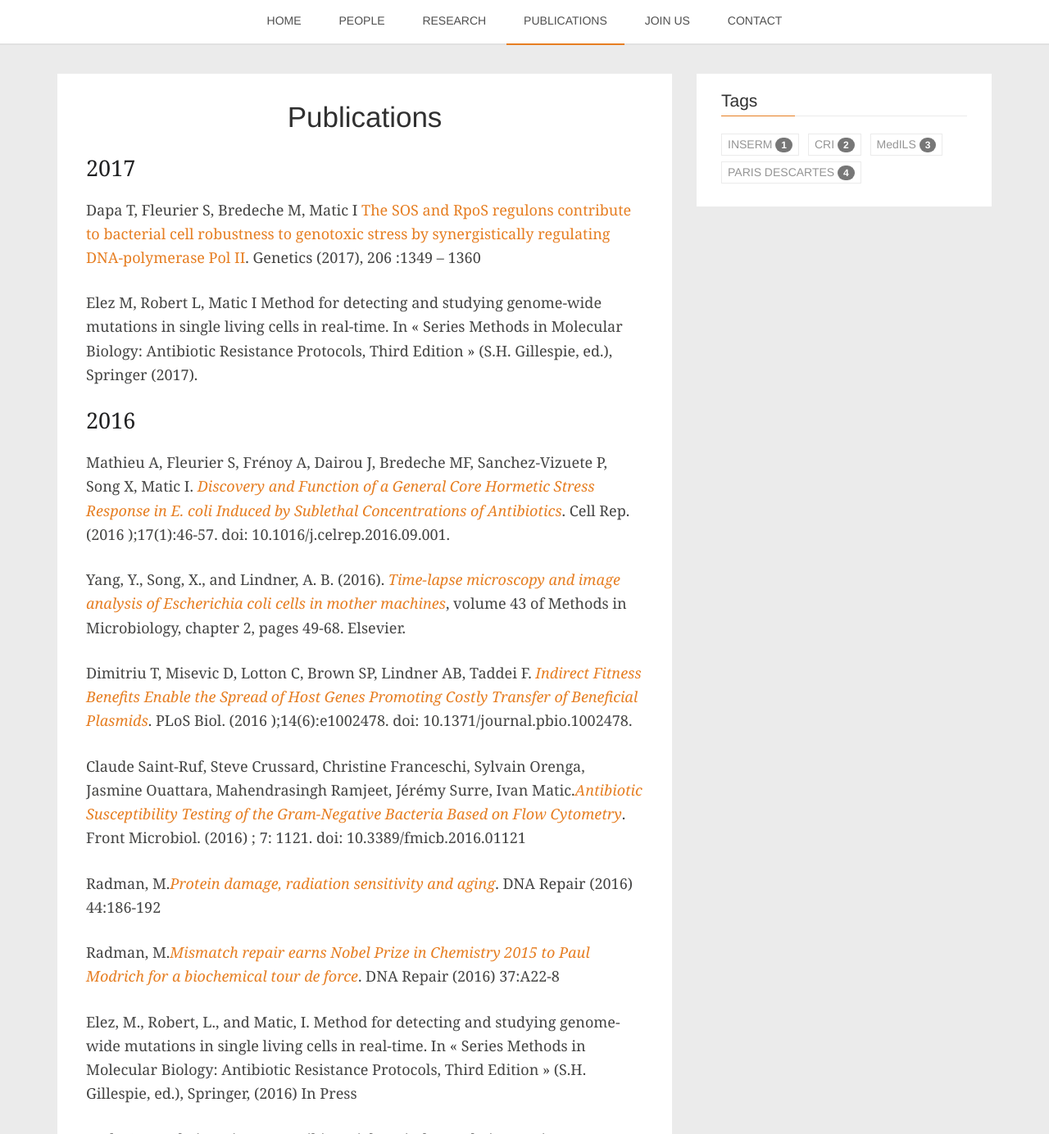
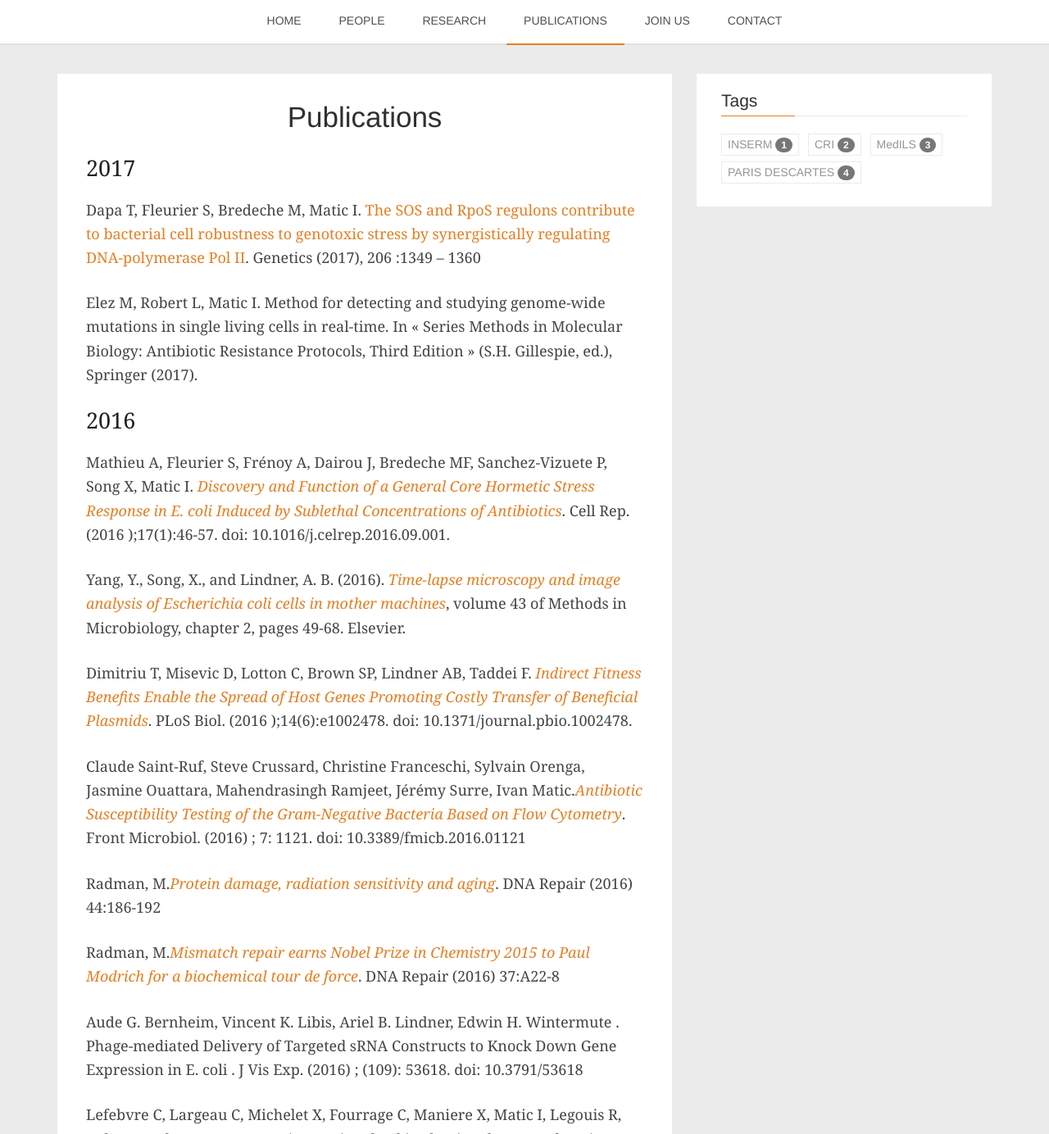
Before and after one commit to maincover/u1001, a Jekyll site: the page built from publications/publications.md, in a window 1280 px wide and 1400 px high, scrolled down 535 px, cut to the strip 16-1400 px from the top of the window. Shown: the whole strip at 82% size. Built offline with Jekyll 4.4.1, drawn with Linux system fonts in a browser that asks for light colours; nearby versions of some CDN libraries.

Commit message:
delete pub 16

```diff
--- a/publications/publications.md
+++ b/publications/publications.md
@@ -6,9 +6,9 @@ permalink: /publications/
 
 ## 2017
 [DA17]: http://www.genetics.org/content/206/3/1349.long
-Dapa T, Fleurier S, Bredeche M, Matic I [The SOS and RpoS regulons contribute to bacterial cell robustness to genotoxic stress by synergistically regulating DNA-polymerase Pol II][DA17]. Genetics (2017), 206 :1349 – 1360
+Dapa T, Fleurier S, Bredeche M, Matic I. [The SOS and RpoS regulons contribute to bacterial cell robustness to genotoxic stress by synergistically regulating DNA-polymerase Pol II][DA17]. Genetics (2017), 206 :1349 – 1360
 
-Elez M, Robert L,  Matic I Method for detecting and studying genome-wide mutations in single living cells in real-time. In « Series Methods in Molecular Biology: Antibiotic Resistance Protocols, Third Edition » (S.H. Gillespie, ed.), Springer (2017).
+Elez M, Robert L,  Matic I. Method for detecting and studying genome-wide mutations in single living cells in real-time. In « Series Methods in Molecular Biology: Antibiotic Resistance Protocols, Third Edition » (S.H. Gillespie, ed.), Springer (2017).
 
 ## 2016
 [AM16]: http://www.cell.com/cell-reports/pdf/S2211-1247(16)31205-0.pdf
@@ -34,8 +34,6 @@ Radman, M._[Protein damage, radiation sensitivity and aging][MR161]_. DNA Repair
 [MR162]:http://www.sciencedirect.com/science/article/pii/S1568786415002542
 
 Radman, M._[Mismatch repair earns Nobel Prize in Chemistry 2015 to Paul Modrich for a biochemical tour de force][MR162]_. DNA Repair (2016) 37:A22-8
-
-Elez, M., Robert, L., and Matic, I. Method for detecting and studying genome-wide mutations in single living cells in real-time. In « Series Methods in Molecular Biology: Antibiotic Resistance Protocols, Third Edition » (S.H. Gillespie, ed.), Springer, (2016)  In Press
 
 Aude G. Bernheim, Vincent K. Libis, Ariel B. Lindner, Edwin H. Wintermute . Phage-mediated Delivery of Targeted sRNA Constructs to Knock Down Gene Expression in E. coli . J Vis Exp. (2016) ; (109): 53618. doi: 10.3791/53618
 
```
